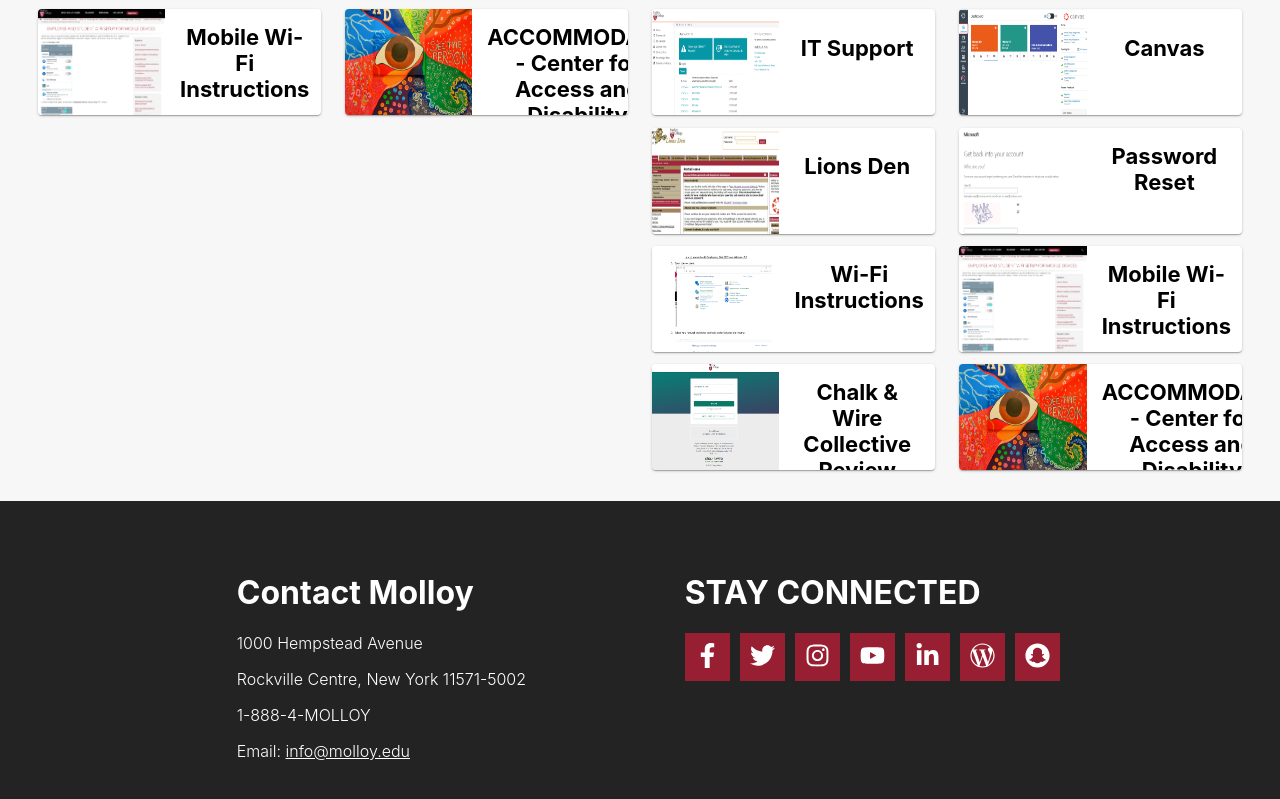
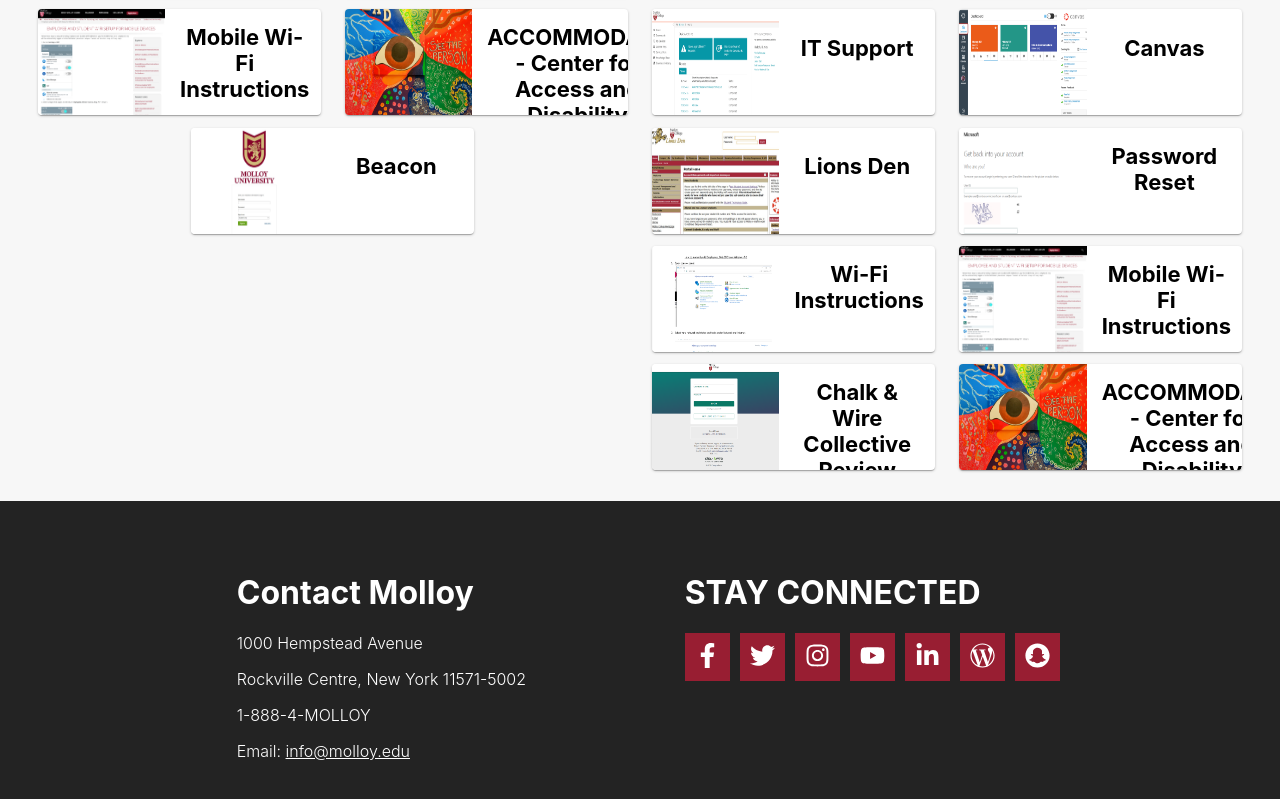
Before and after one commit to djmgeneseo/Molloy-Portal, a React (Create React App) app in the folder client/: page / in a window 1280 px wide. Shown: the part 813-1612 px from the top of the page. Built offline with nearby package versions, Linux system fonts and the light colour scheme; the HTML template or start-up script is replaced by a standard one.

Commit message:
add beacon to students

```diff
--- a/client/src/Components/Layouts/Body/Body.js
+++ b/client/src/Components/Layouts/Body/Body.js
@@ -161,6 +161,11 @@
     href: 'https://molloy-accommodate.symplicity.com/',
     img: require('../../../assets/Mural.jpg'),
     p: "ACCOMMODATE Center for Access and Disability"
+  },
+  'Beacon': {
+    href: 'https://molloy-accommodate.symplicity.com/',
+    img: require('../../../assets/beacon.jpg'),
+    p: "Beacon for Students"
   }
 }
 
```
Also changed, not shown: client/src/assets/beacon.JPG (added).
